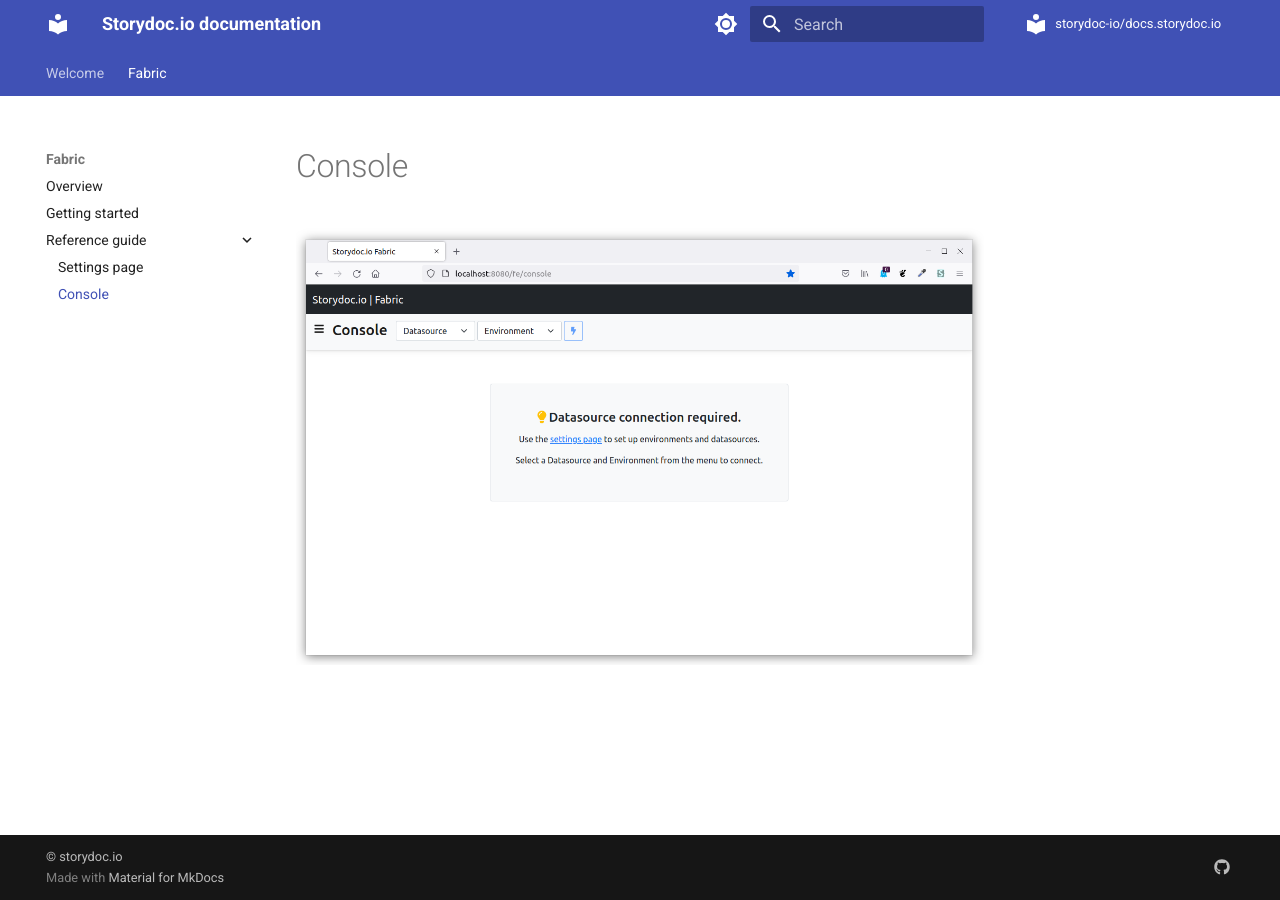
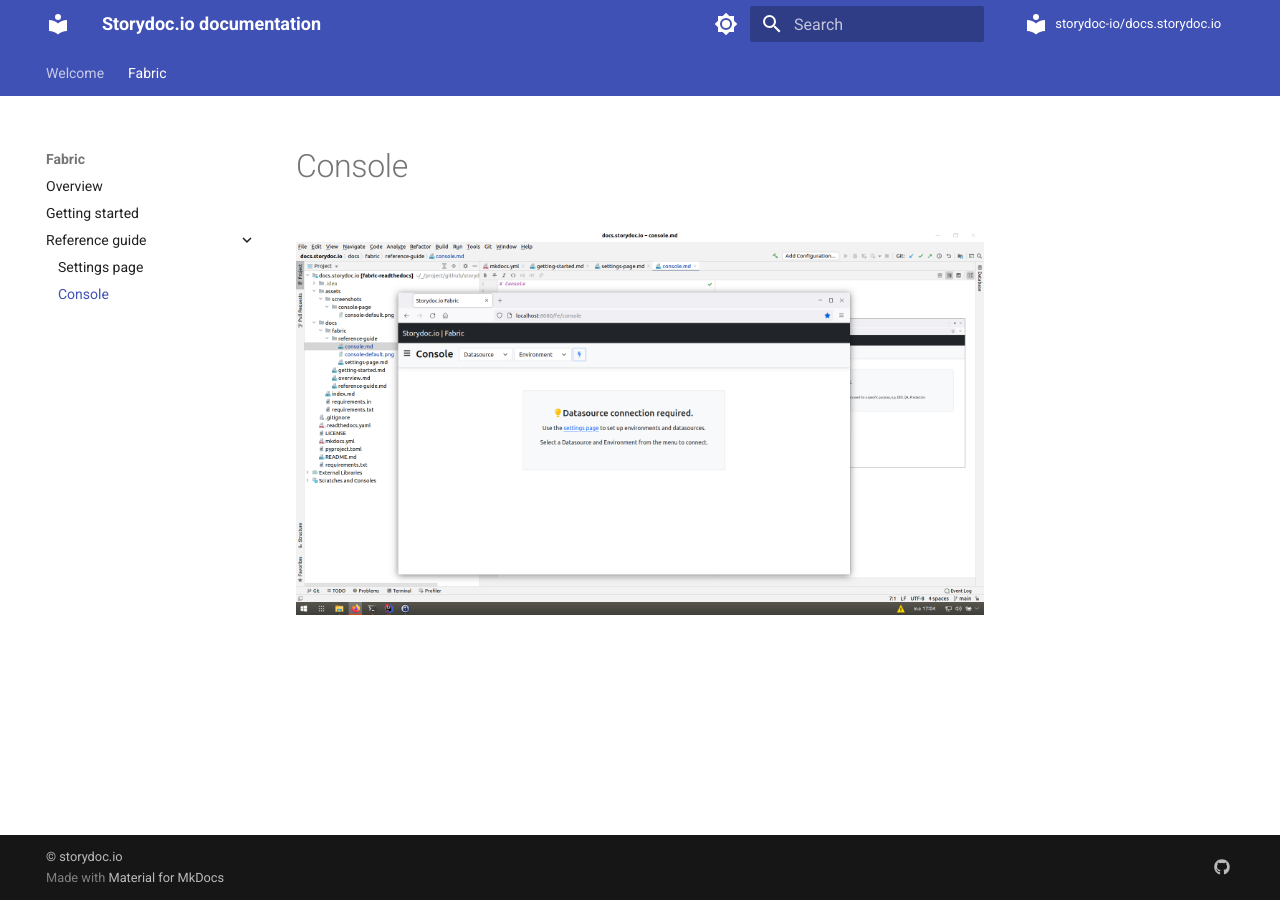
Before and after one commit to storydoc-io/docs.storydoc.io, an MkDocs documentation site: the page built from docs/fabric/reference-guide/console.md, in a window 1280 px wide. Built offline with MkDocs 1.6.1 and Material for MkDocs 9.7.7, drawn with Linux system fonts in a browser that asks for light colours; comment, search, counter and statistics services are not loaded.

Commit message:
screenshots intial

```diff
--- a/docs/fabric/reference-guide/console.md
+++ b/docs/fabric/reference-guide/console.md
@@ -3,4 +3,4 @@
 
 [![Default View]][Default View]
 
-[Default View]: console-test.png
+[Default View]: console-default.png
```
Also changed, not shown: docs/fabric/reference-guide/console-default.png, docs/fabric/reference-guide/console-test.png (deleted).
